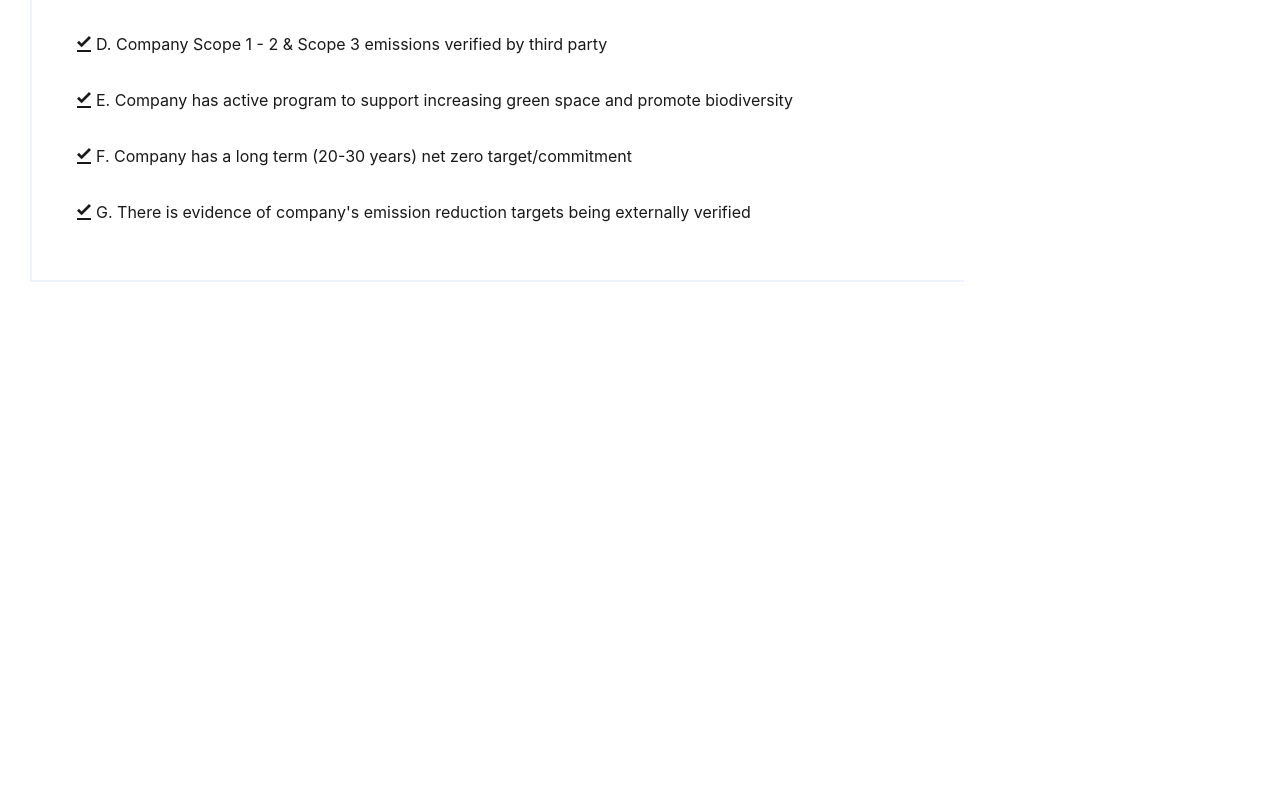
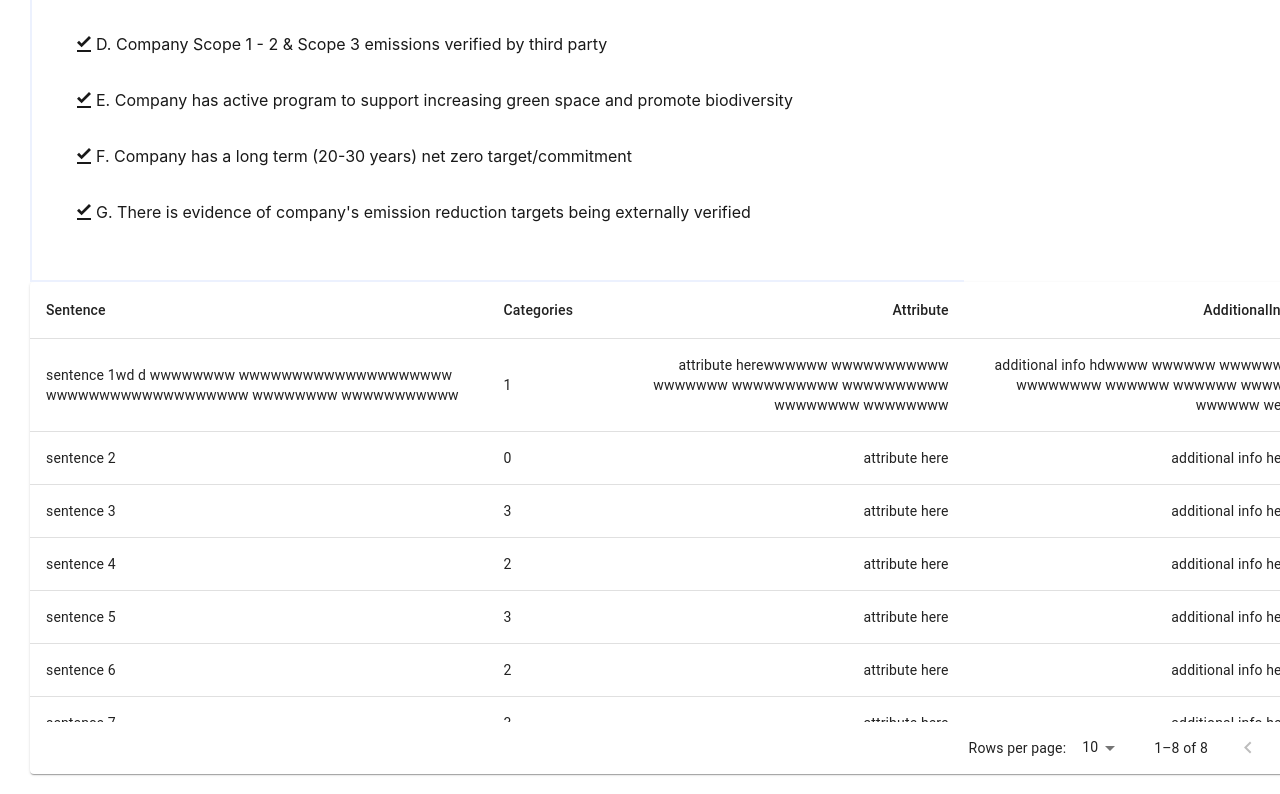
Before and after one commit to CWei88/Capstone-Dashboard, a React (Create React App) app in the folder frontend/: page /company in a window 1280 px wide. Shown: the part 1424-2218 px from the top of the page. Before the commit the page ends 1726 px from the top, so only its background shows below. Built offline with nearby package versions, Linux system fonts and the light colour scheme; no server answers.

Commit message:
Added StickyHeadTable.jscomponent

```diff
--- /dev/null
+++ b/frontend/src/components/StickyHeadTable.js
@@ -0,0 +1,108 @@
+import * as React from 'react';
+import Paper from '@mui/material/Paper';
+import Table from '@mui/material/Table';
+import TableBody from '@mui/material/TableBody';
+import TableCell from '@mui/material/TableCell';
+import TableContainer from '@mui/material/TableContainer';
+import TableHead from '@mui/material/TableHead';
+import TablePagination from '@mui/material/TablePagination';
+import TableRow from '@mui/material/TableRow';
+
+const columns = [
+  { id: 'sentence', label: 'Sentence', minWidth: 250 },
+  { id: 'categories', label: 'Categories', minWidth: 80 },
+  {
+    id: 'attribute',
+    label: 'Attribute',
+    minWidth: 150,
+    align: 'right',
+    format: (value) => value.toLocaleString('en-US'),
+  },
+  {
+    id: 'additionalInfo',
+    label: 'AdditionalInfo',
+    minWidth: 150,
+    align: 'right',
+    format: (value) => value.toLocaleString('en-US'),
+  },
+];
+
+function createData(sentence, categories, attribute, additionalInfo) {
+  return { sentence, categories, attribute, additionalInfo };
+}
+
+const rows = [
+  createData('sentence 1wd d wwwwwwww wwwwwwwwwwwwwwwwwwww wwwwwwwwwwwwwwwwwww wwwwwwww wwwwwwwwwww', '1', 'attribute herewwwwww wwwwwwwwwww wwwwwww wwwwwwwwww wwwwwwwwww wwwwwwww wwwwwwww', 'additional info hdwwww wwwwww wwwwwww wwwwwwww wwwwww wwwwww wwwww wwwwww were'),
+  createData('sentence 2', '0', 'attribute here', 'additional info here'),
+  createData('sentence 3', '3', 'attribute here', 'additional info here'),
+  createData('sentence 4', '2', 'attribute here', 'additional info here'),
+  createData('sentence 5', '3', 'attribute here', 'additional info here'),
+  createData('sentence 6', '2', 'attribute here', 'additional info here'),
+  createData('sentence 7', '3', 'attribute here', 'additional info here'),
+  createData('sentence 8', '2', 'attribute here', 'additional info here'),
+];
+
+export default function StickyHeadTable() {
+  const [page, setPage] = React.useState(0);
+  const [rowsPerPage, setRowsPerPage] = React.useState(10);
+
+  const handleChangePage = (event, newPage) => {
+    setPage(newPage);
+  };
+
+  const handleChangeRowsPerPage = (event) => {
+    setRowsPerPage(+event.target.value);
+    setPage(0);
+  };
+
+  return (
+    <Paper sx={{ width: '100%', overflow: 'hidden' }}>
+      <TableContainer sx={{ maxHeight: 440 }}>
+        <Table stickyHeader aria-label="sticky table">
+          <TableHead>
+            <TableRow>
+              {columns.map((column) => (
+                <TableCell
+                  key={column.id}
+                  align={column.align}
+                  style={{ minWidth: column.minWidth }}
+                >
+                  {column.label}
+                </TableCell>
+              ))}
+            </TableRow>
+          </TableHead>
+          <TableBody>
+            {rows
+              .slice(page * rowsPerPage, page * rowsPerPage + rowsPerPage)
+              .map((row) => {
+                return (
+                  <TableRow hover role="checkbox" tabIndex={-1} key={row.code}>
+                    {columns.map((column) => {
+                      const value = row[column.id];
+                      return (
+                        <TableCell key={column.id} align={column.align}>
+                          {column.format && typeof value === 'number'
+                            ? column.format(value)
+                            : value}
+                        </TableCell>
+                      );
+                    })}
+                  </TableRow>
+                );
+              })}
+          </TableBody>
+        </Table>
+      </TableContainer>
+      <TablePagination
+        rowsPerPageOptions={[10, 25, 100]}
+        component="div"
+        count={rows.length}
+        rowsPerPage={rowsPerPage}
+        page={page}
+        onPageChange={handleChangePage}
+        onRowsPerPageChange={handleChangeRowsPerPage}
+      />
+    </Paper>
+  );
+}
--- a/frontend/src/pages/Company.js
+++ b/frontend/src/pages/Company.js
@@ -4,6 +4,7 @@
 import CompanyHeader from '../components/CompanyHeader';
 import DownloadDoneSharpIcon from '@mui/icons-material/DownloadDoneSharp';
 import CancelSharpIcon from '@mui/icons-material/CancelSharp';
+import StickyHeadTable from '../components/StickyHeadTable';
 
 // Child Components
 
@@ -401,6 +402,12 @@
                     </Grid>
 
                 </Grid>
+
+                <Grid>
+                    <Grid item>
+                        <StickyHeadTable />
+                    </Grid>
+                </Grid>
             </Box>
         </div>
     );
```
